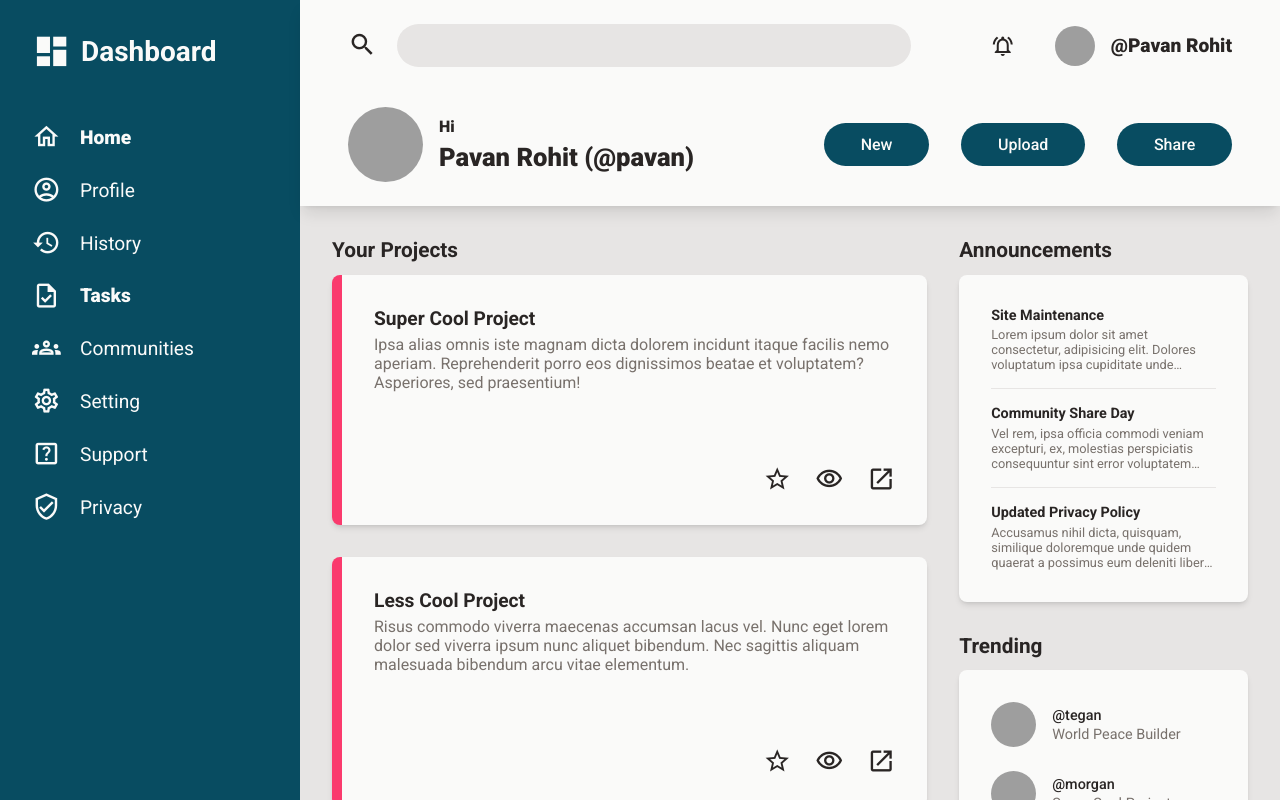
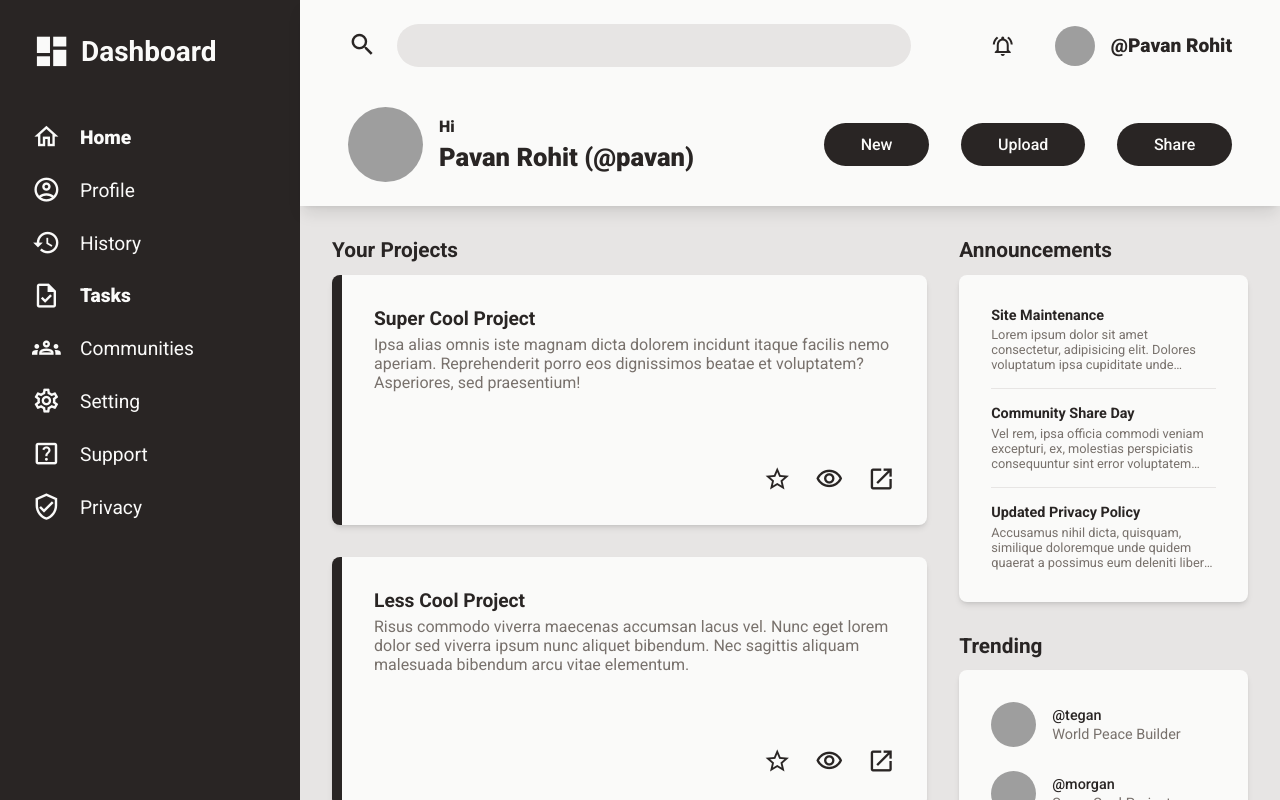
Before and after one commit to Pavan393a/ADMIN-DASHBOARD, a plain HTML site: page index.html in a window 1280 px wide. Drawn offline with Linux system fonts and the light colour scheme; grey boxes are pictures that could not be loaded.

Commit message:
Update style.css

```diff
--- a/style.css
+++ b/style.css
@@ -170,7 +170,7 @@ body {
 }
 
 .btn {
-  background-color: var(--primary);
+  background-color: var(--gray-3);
   color: var(--gray-1);
   font-weight: 500;
   padding: 0.75em 2.3em;
@@ -179,7 +179,7 @@ body {
 
 /* --- --- --- --- --- SIDEBAR --- --- --- --- --- --- */
 .sidebar {
-  background-color: var(--primary);
+  background-color: var(--gray-3);
   color: var(--gray-1);
   padding: 2rem;
   grid-area: sidebar;
@@ -261,7 +261,7 @@ body {
 }
 
 .projects .card {
-  border-left: 10px solid var(--accent);
+  border-left: 10px solid var(--gray-3);
   display: flex;
   flex-direction: column;
 }
```
